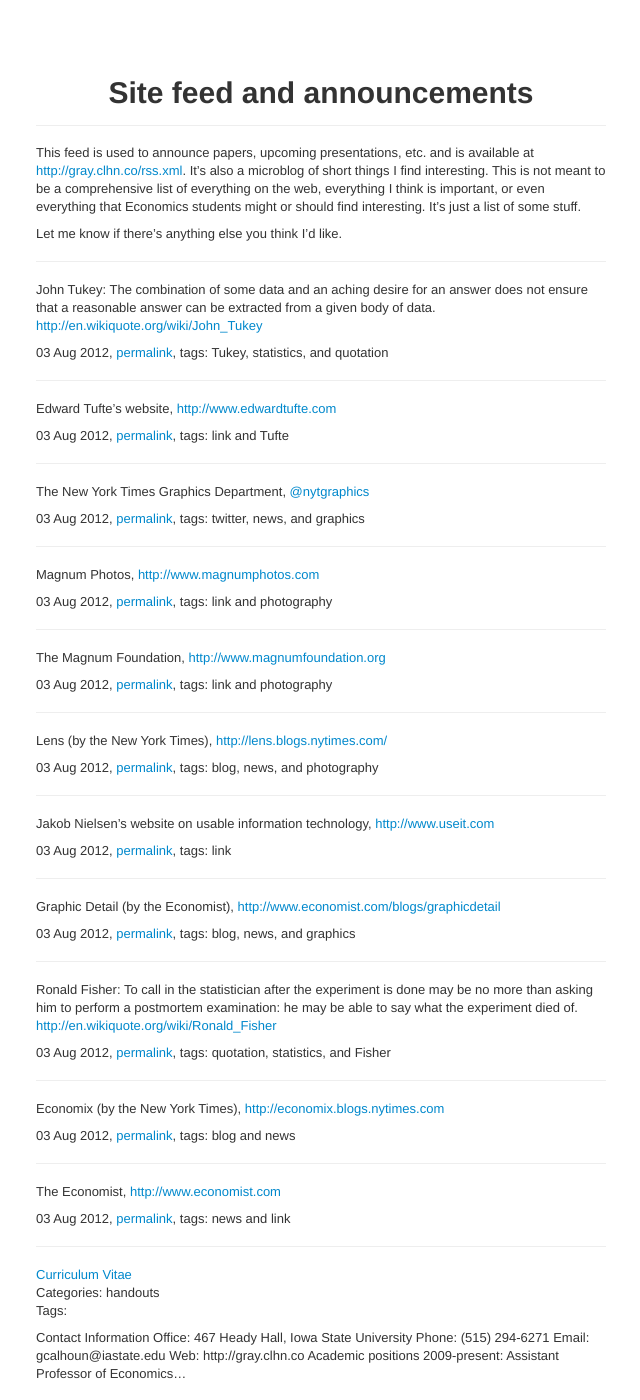
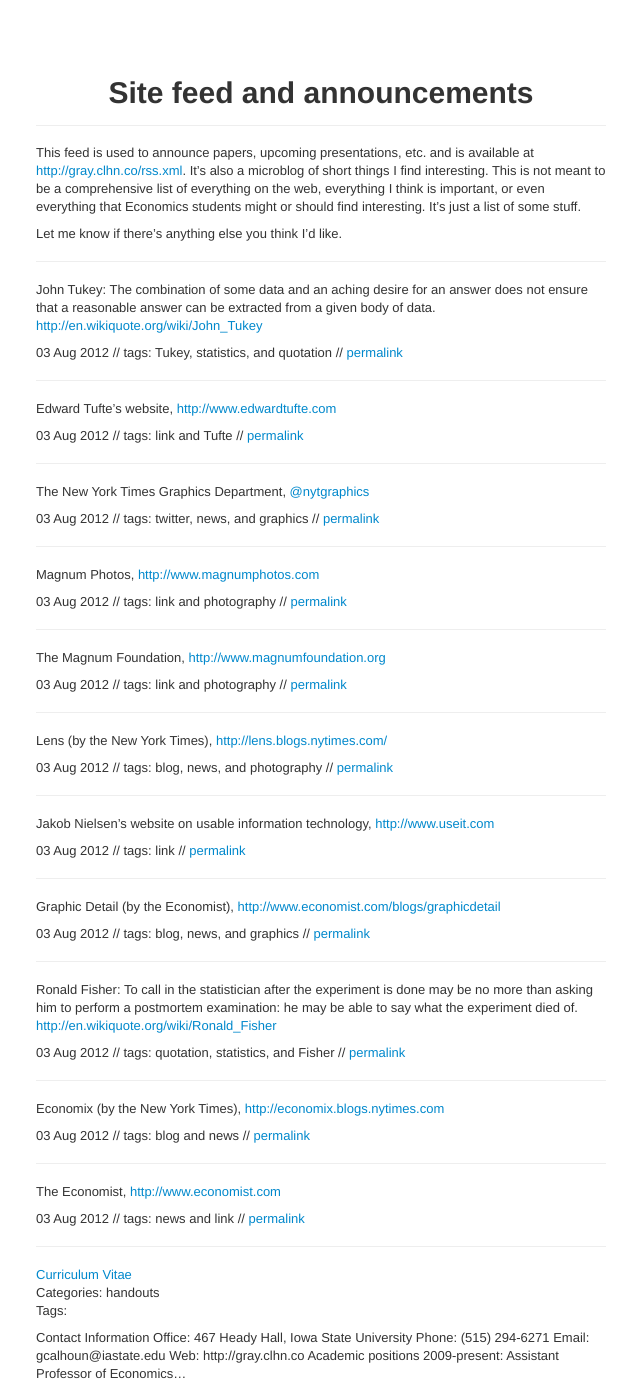
Before and after one commit to mmkuang/grayclhn.github.io, a Jekyll site: the page built from tweets/index.md, in a window 1280 px wide and 1400 px high. Shown: the whole window, without its empty margins (619-1259 px from the left). Built offline with Jekyll 4.4.1, drawn with Linux system fonts in a browser that asks for light colours.

Commit message:
Tweaked tweet formatting

```diff
--- a/_layouts/tweet.html
+++ b/_layouts/tweet.html
@@ -5,4 +5,4 @@
 ---
 
 <strong>{{ content }}</strong>
-{{ page.date | date_to_string}}, tags: {{ page.tags | array_to_sentence_string }}
+{{ page.date | date_to_string}} // tags: {{ page.tags | array_to_sentence_string }}
--- a/tweets/index.md
+++ b/tweets/index.md
@@ -16,8 +16,8 @@
 <hr>
 {% if post.categories contains "tweets" %}
   {{ post.content }}
-  {{ post.date | date_to_string}}, [permalink]({{ post.url }}),
-  tags: {{ post.tags | array_to_sentence_string }}
+  {{ post.date | date_to_string}} //
+  tags: {{ post.tags | array_to_sentence_string }} // [permalink]({{ post.url }})
 {% else %}
   [{{ post.title }}]({{ post.url }})
   Categories: {{ post.categories | array_to_sentence_string }}
```
